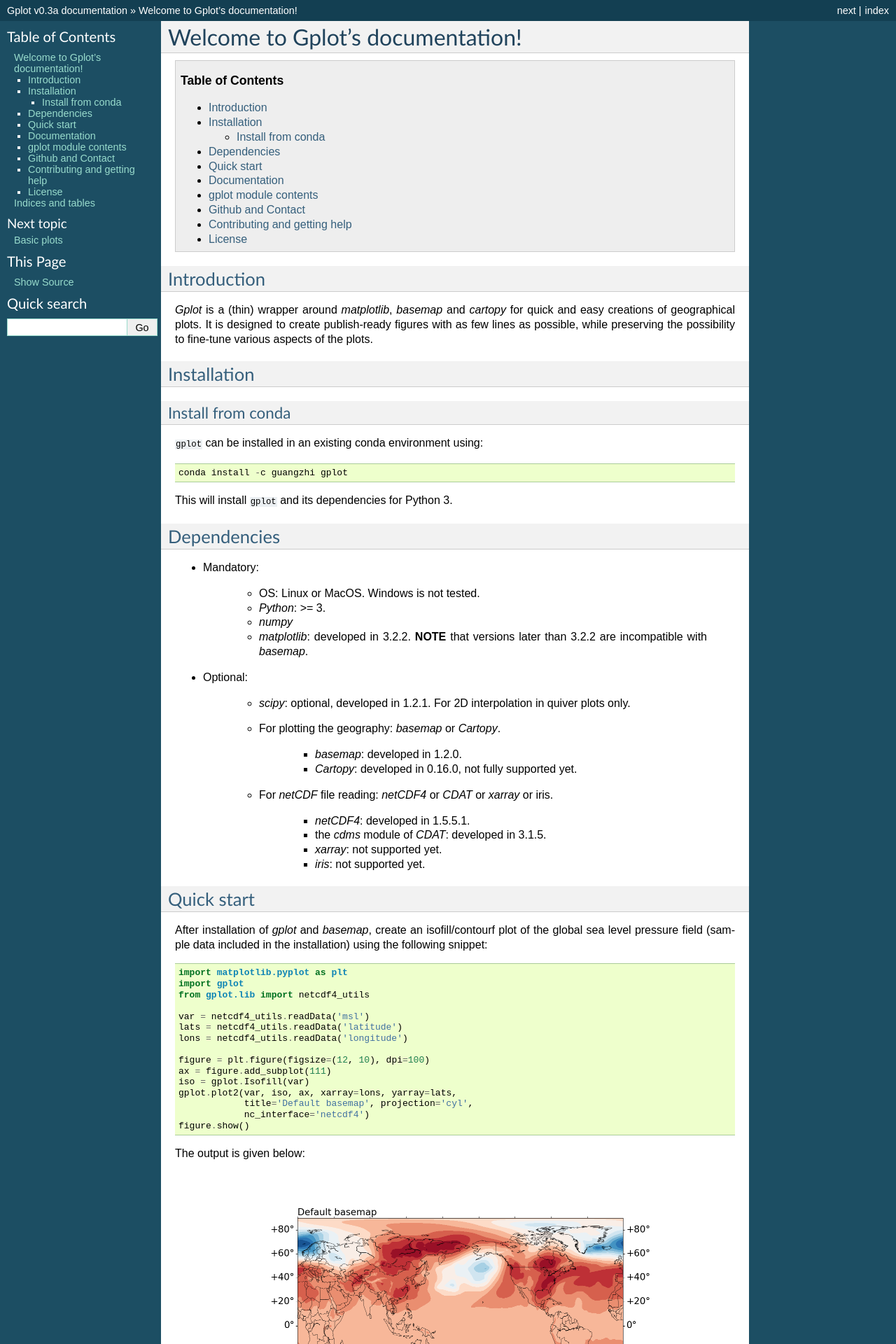
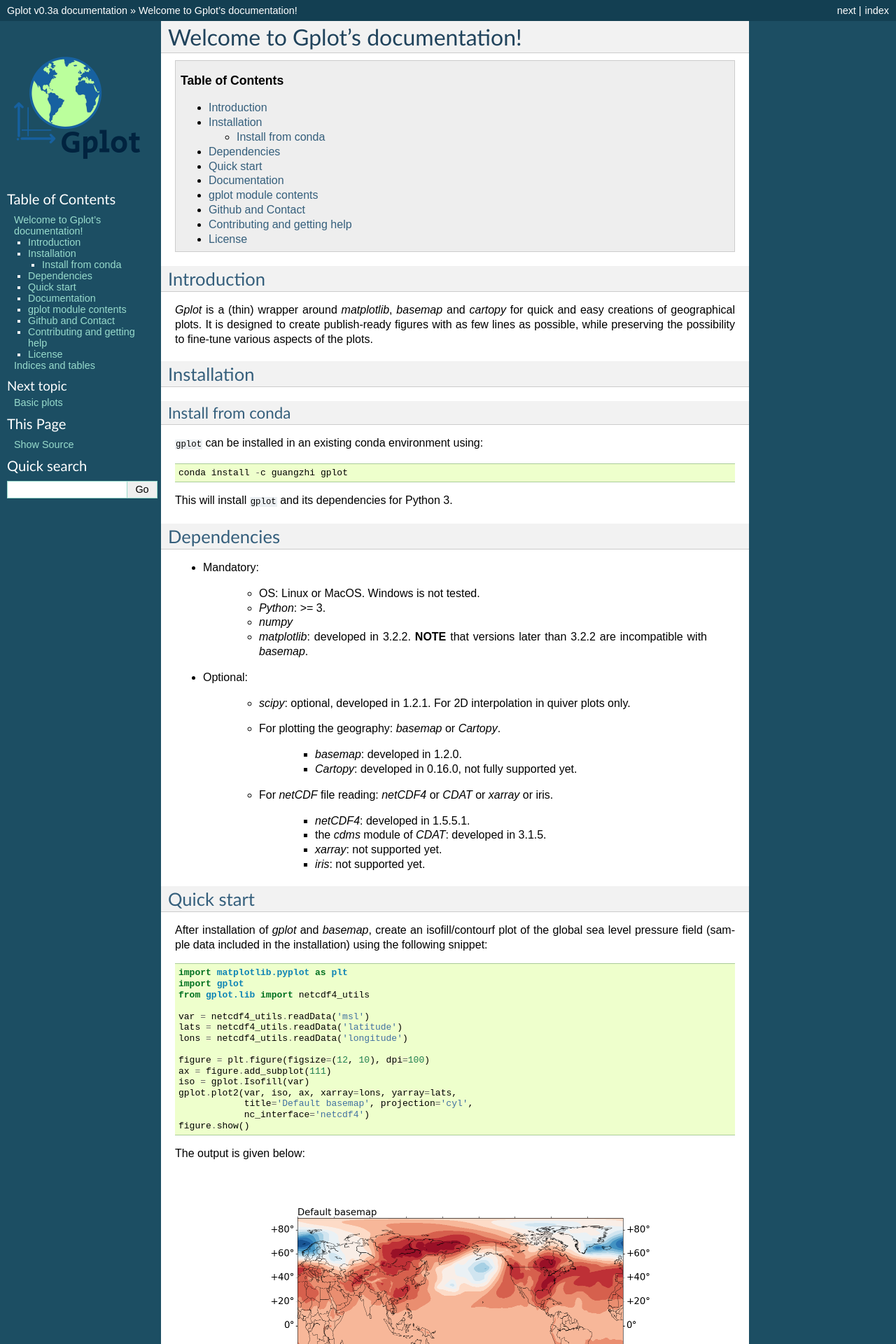
Before and after one commit to Xunius/gplot, a Sphinx documentation site: the page built from docs/index.rst, in a window 1280 px wide. Shown: the top 1920 px of the page at 70% size. Built offline with Sphinx 7.4.7, drawn with Linux system fonts in a browser that asks for light colours.

Commit message:
add logo

```diff
--- a/docs/conf.py
+++ b/docs/conf.py
@@ -56,6 +56,7 @@ html_theme = 'default'
 # relative to this directory. They are copied after the builtin static files,
 # so a file named "default.css" will overwrite the builtin "default.css".
 html_static_path = ['_static']
+html_logo = '_static/logo.png'
 
 numfig = True
 napoleon_google_docstring = True
```
Also changed, not shown: README.md (+1 -0 lines), docs/_static/logo.png (added).
